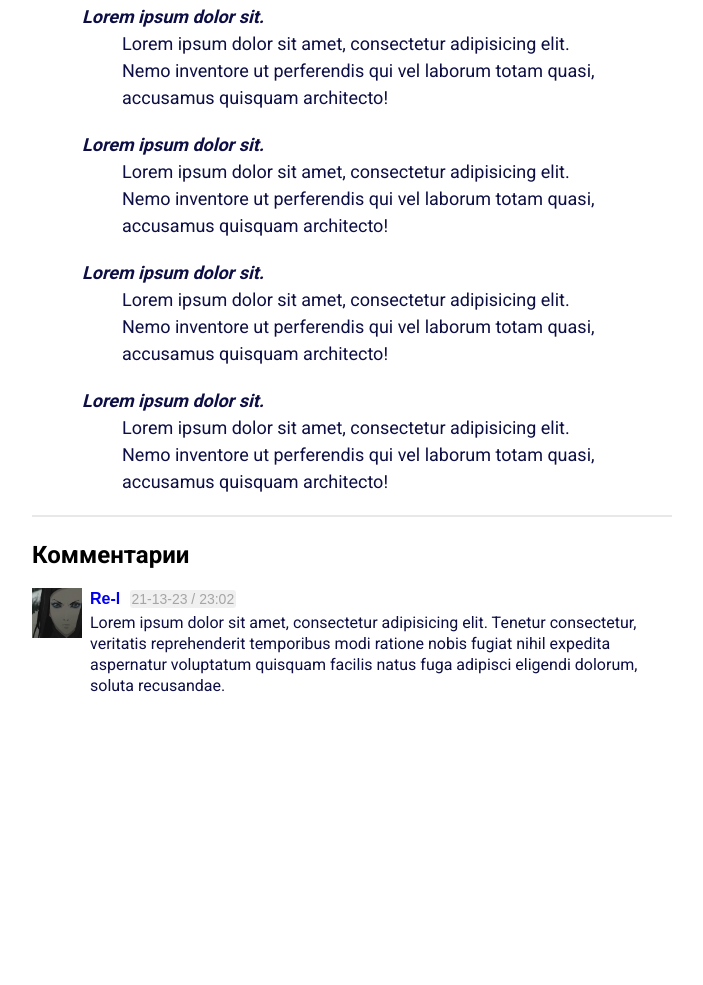
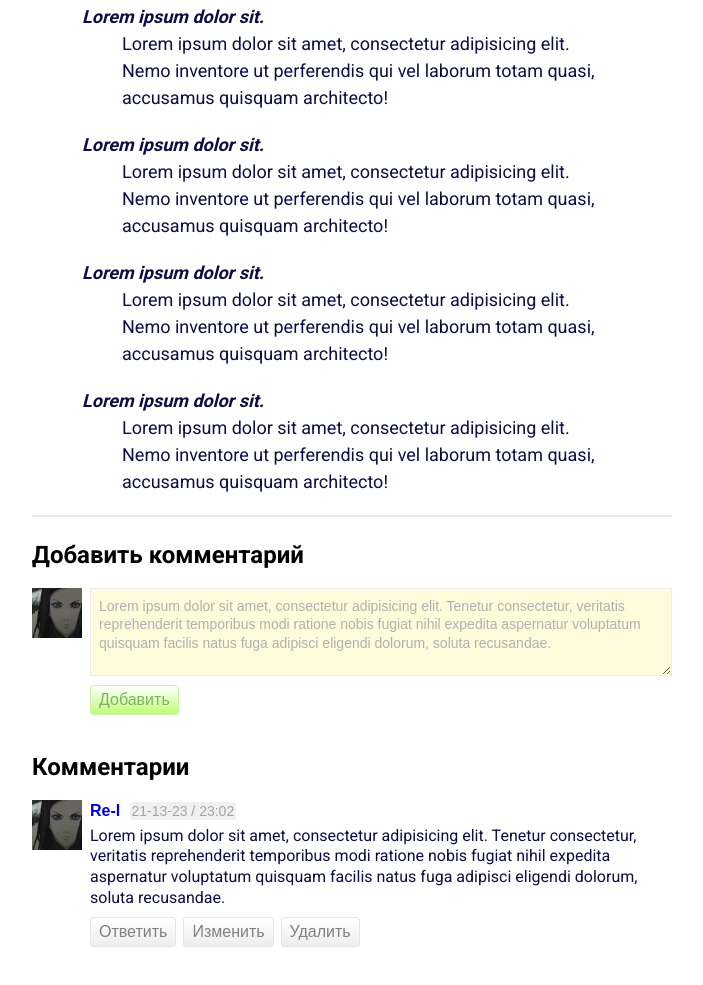
Before and after one commit to Hokid/a-website-frontend, a website: page sourses/html/index.html in a window 1280 px wide. Shown: the part 3524-4509 px from the top of the page, without its empty margins (108-811 px from the left). Before the commit the page ends 4325 px from the top, so only its background shows below. Drawn offline with nearby package versions, Linux system fonts and the light colour scheme; files that its build step writes are made by us from their sources; files whose address does not match are found by name.

Commit message:
добавлен раздел 'добавить комментарии' в блок комментариев

```diff
--- a/sourses/css/sass/moduls/_comments.scss
+++ b/sourses/css/sass/moduls/_comments.scss
@@ -1,3 +1,5 @@
+@at-root {
+
   .comments {
 
     $ava-size: 50px;
@@ -9,6 +11,14 @@
     }
 
     &__box {}
+
+    &__add { margin-bottom: 30px; }
+
+    &__textarea {
+      max-width: 100%;
+      min-height: em(100px);
+      width: 100%;
+    }
 
     &__item {}
 
@@ -28,7 +38,7 @@
 
     &__body {
       margin-left: em(($ava-size)+8px);
-    line-height: 1.3
+      line-height: 1.3;
     }
 
     &__owner {
@@ -61,5 +71,16 @@
       color: hsl(238, 67%, 16%);
     }
 
-  &__actions {}
+    &__actions {
+      padding-top: em(4px);
+      padding-bottom: em(4px);
     }
+
+    &__action {
+      display: inline-block;
+
+      & + & { margin-left: em(7px); }
+    }
+  }
+
+}
--- a/sourses/html/index.html
+++ b/sourses/html/index.html
@@ -195,8 +195,25 @@
             </div>
             <div class="post__actions"></div>
           </div>
+
           <div class="comments">
+
             <hr>
+            <h2 class="comments__title">Добавить комментарий</h2>
+            <div class="comments__add">
+              <a href="#" class="comments__ava">
+                <img src="img/re-l.png" alt="Re-l">
+              </a>
+              <form class="comments__body">
+                <textarea class="textarea comments__textarea" name="commentTxt">Lorem ipsum dolor sit amet, consectetur adipisicing elit. Tenetur consectetur, veritatis reprehenderit temporibus modi ratione nobis fugiat nihil expedita aspernatur voluptatum quisquam facilis natus fuga adipisci eligendi dolorum, soluta recusandae.</textarea>
+                <ul class="comments__actions">
+                  <li class="comments__action">
+                    <button class="btn btn--ok">Добавить</button>
+                  </li>
+                </ul>
+              </form>
+            </div>
+
             <h2 class="comments__title">Комментарии</h2>
             <ul class="comments__box">
               <li class="comments__item">
@@ -207,8 +224,18 @@
                   <a class="comments__owner" href="#">Re-l</a>
                   <div class="comments__meta">21-13-23 / 23:02</div>
                   <p class="comments__txt">Lorem ipsum dolor sit amet, consectetur adipisicing elit. Tenetur consectetur, veritatis reprehenderit temporibus modi ratione nobis fugiat nihil expedita aspernatur voluptatum quisquam facilis natus fuga adipisci eligendi dolorum, soluta recusandae.</p>
+                  <ul class="comments__actions">
+                    <li class="comments__action">
+                      <button class="btn btn--default" type="button">Ответить</button>
+                    </li><!--
+                 --><li class="comments__action">
+                      <button class="btn btn--default" type="button">Изменить</button>
+                    </li><!--
+                 --><li class="comments__action">
+                      <button class="btn btn--default" type="button">Удалить</button>
+                    </li>
+                  </ul>
                 </div>
-                <div class="comments__actions"></div>
               </li>
               <li class="comments__item"></li>
               <li class="comments__item"></li>
```
Lines whose indentation alone changed are shown as unchanged.
